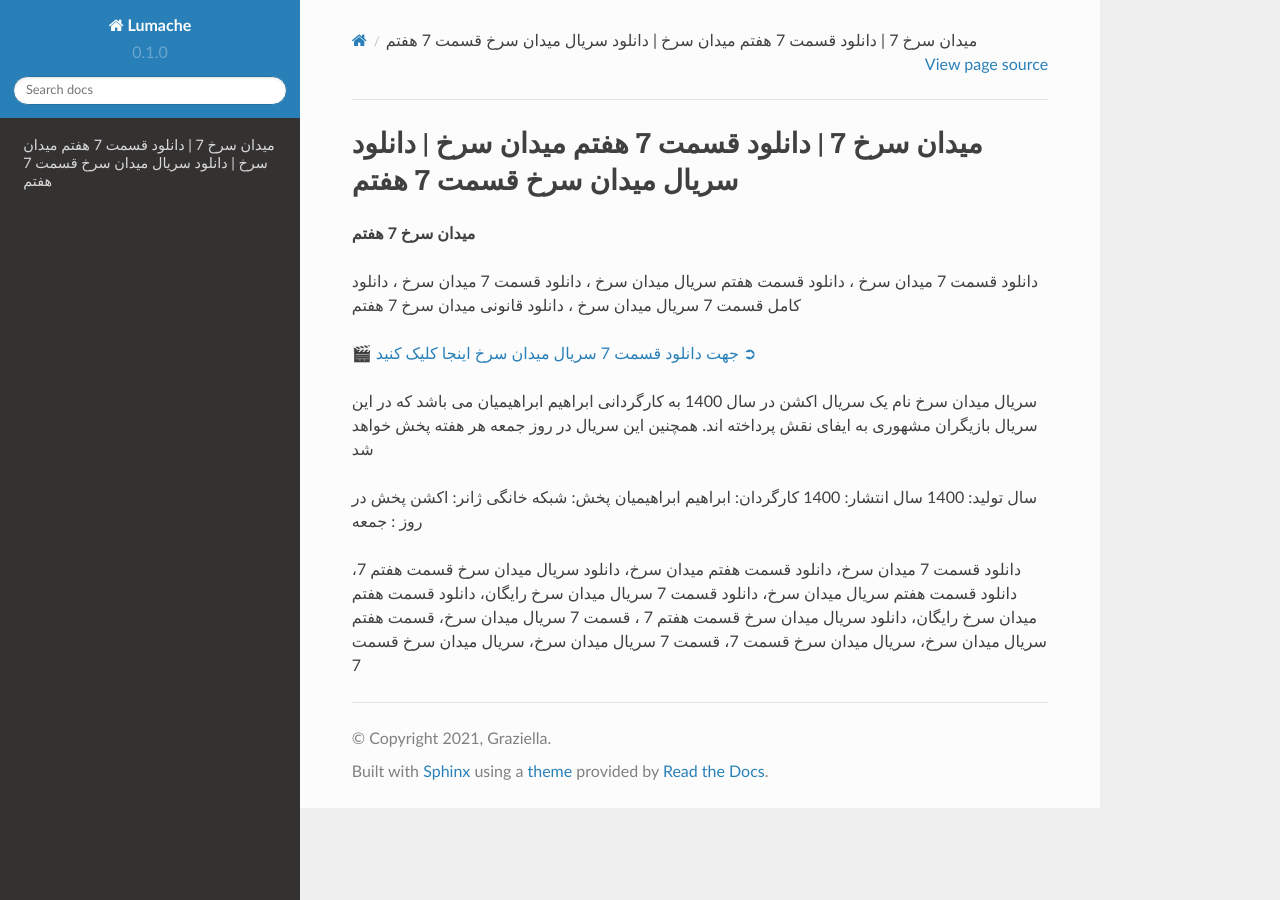
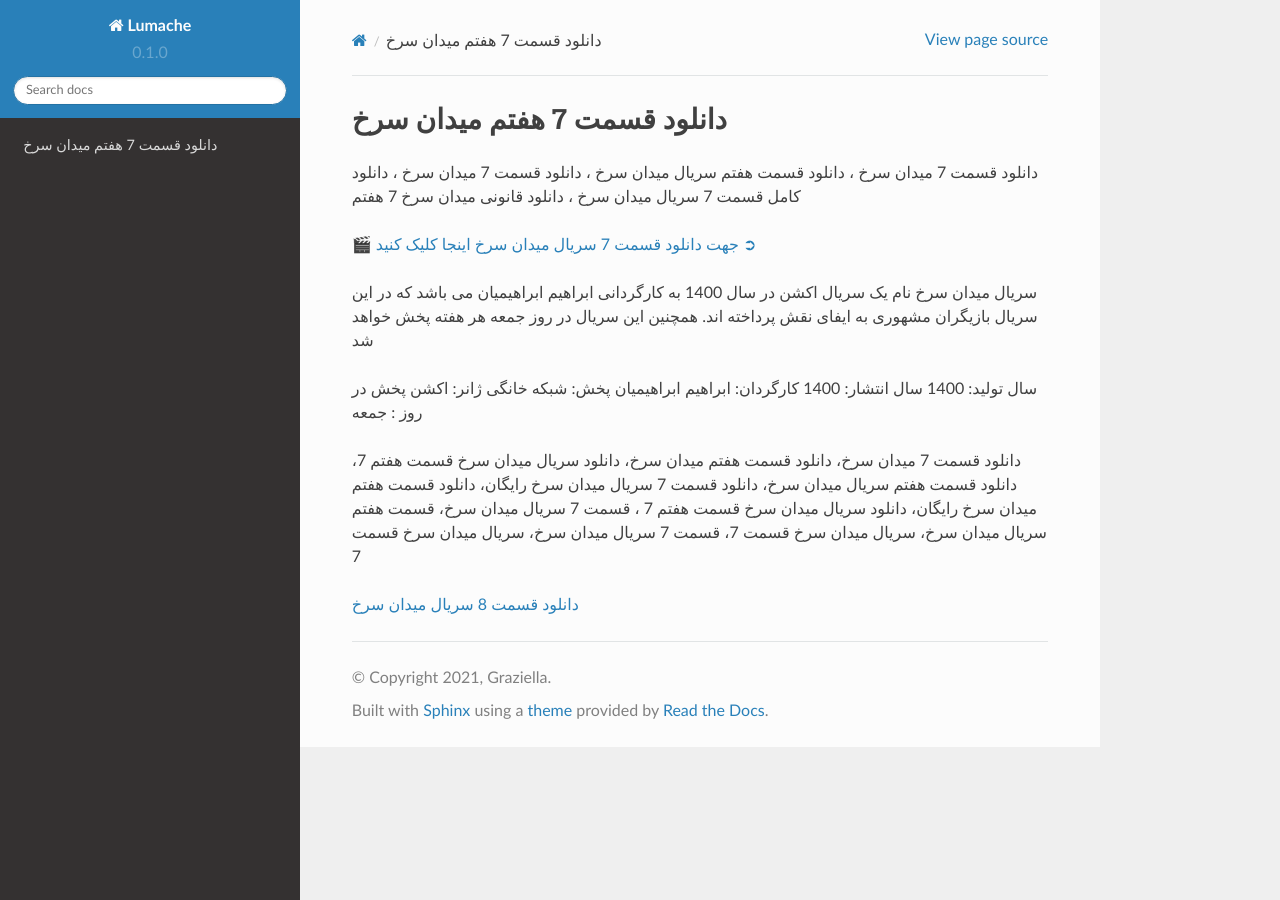
Before and after one commit to filmva/meydanesorkh7, a Sphinx documentation site: the page built from docs/source/index.rst, in a window 1280 px wide. Built offline with Sphinx 7.4.7 and the Read the Docs theme 2.0.0, drawn with Linux system fonts in a browser that asks for light colours.

Commit message:
Update index.rst

```diff
--- a/docs/source/index.rst
+++ b/docs/source/index.rst
@@ -1,7 +1,6 @@
-میدان سرخ 7 | دانلود قسمت 7 هفتم میدان سرخ | دانلود سریال میدان سرخ قسمت 7 هفتم
+دانلود قسمت 7 هفتم میدان سرخ
 ===================================
 
-**میدان سرخ 7 هفتم**
 
 دانلود قسمت 7 میدان سرخ ، دانلود قسمت هفتم سریال میدان سرخ ، دانلود قسمت 7 میدان سرخ ، دانلود کامل قسمت 7 سریال میدان سرخ ، دانلود قانونی میدان سرخ 7 هفتم
 
@@ -18,3 +17,6 @@
 
 
 دانلود قسمت 7 میدان سرخ، دانلود قسمت هفتم میدان سرخ، دانلود سریال میدان سرخ قسمت هفتم 7، دانلود قسمت هفتم سریال میدان سرخ، دانلود قسمت 7 سریال میدان سرخ رایگان، دانلود قسمت هفتم میدان سرخ رایگان، دانلود سریال میدان سرخ قسمت هفتم 7 ، قسمت 7 سریال میدان سرخ، قسمت هفتم سریال میدان سرخ، سریال میدان سرخ قسمت 7، قسمت 7 سریال میدان سرخ، سریال میدان سرخ قسمت 7
+
+
+`دانلود قسمت 8 سریال میدان سرخ <https://meydanesorkh8.readthedocs.io/en/latest/>`_
```
